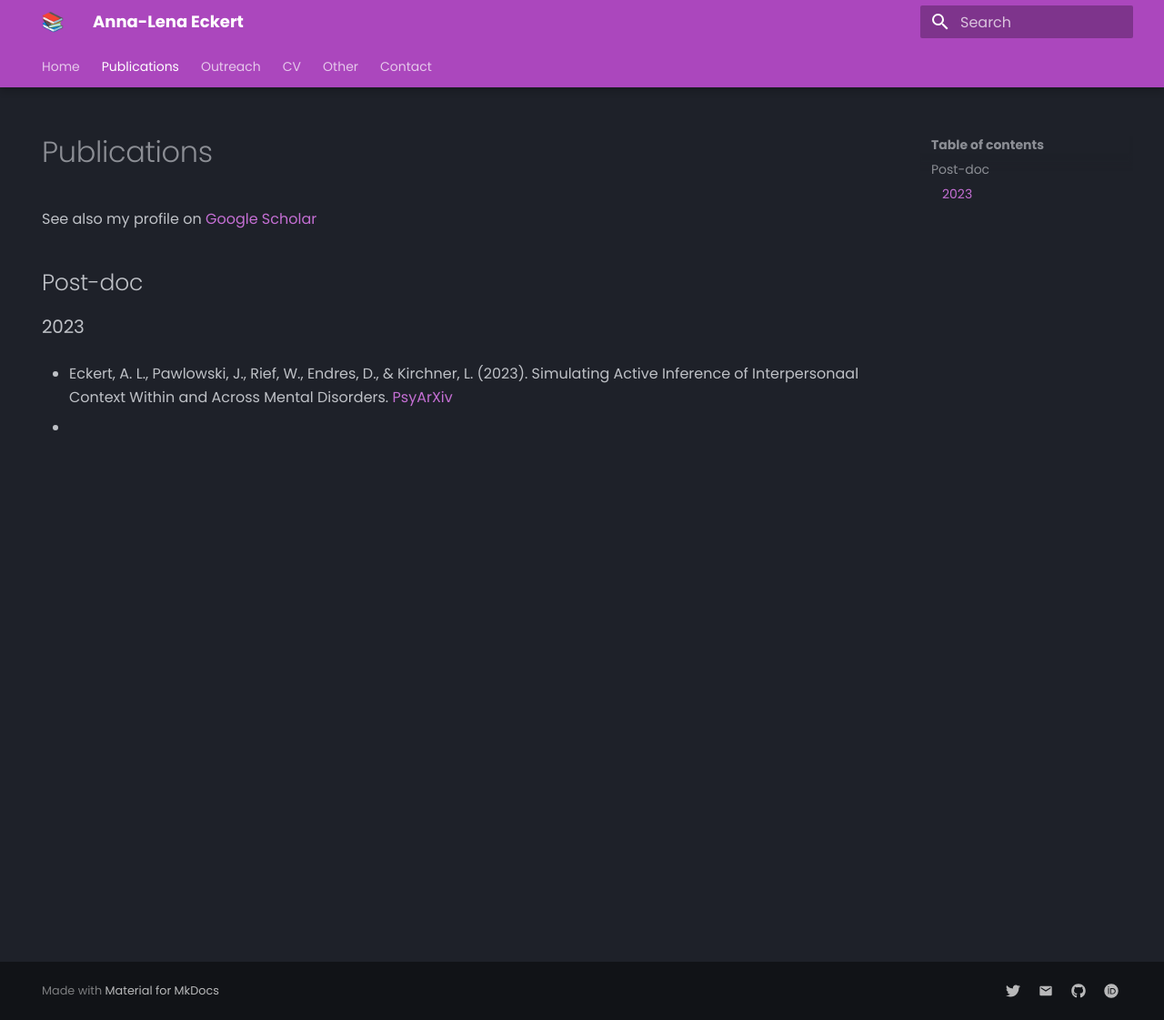
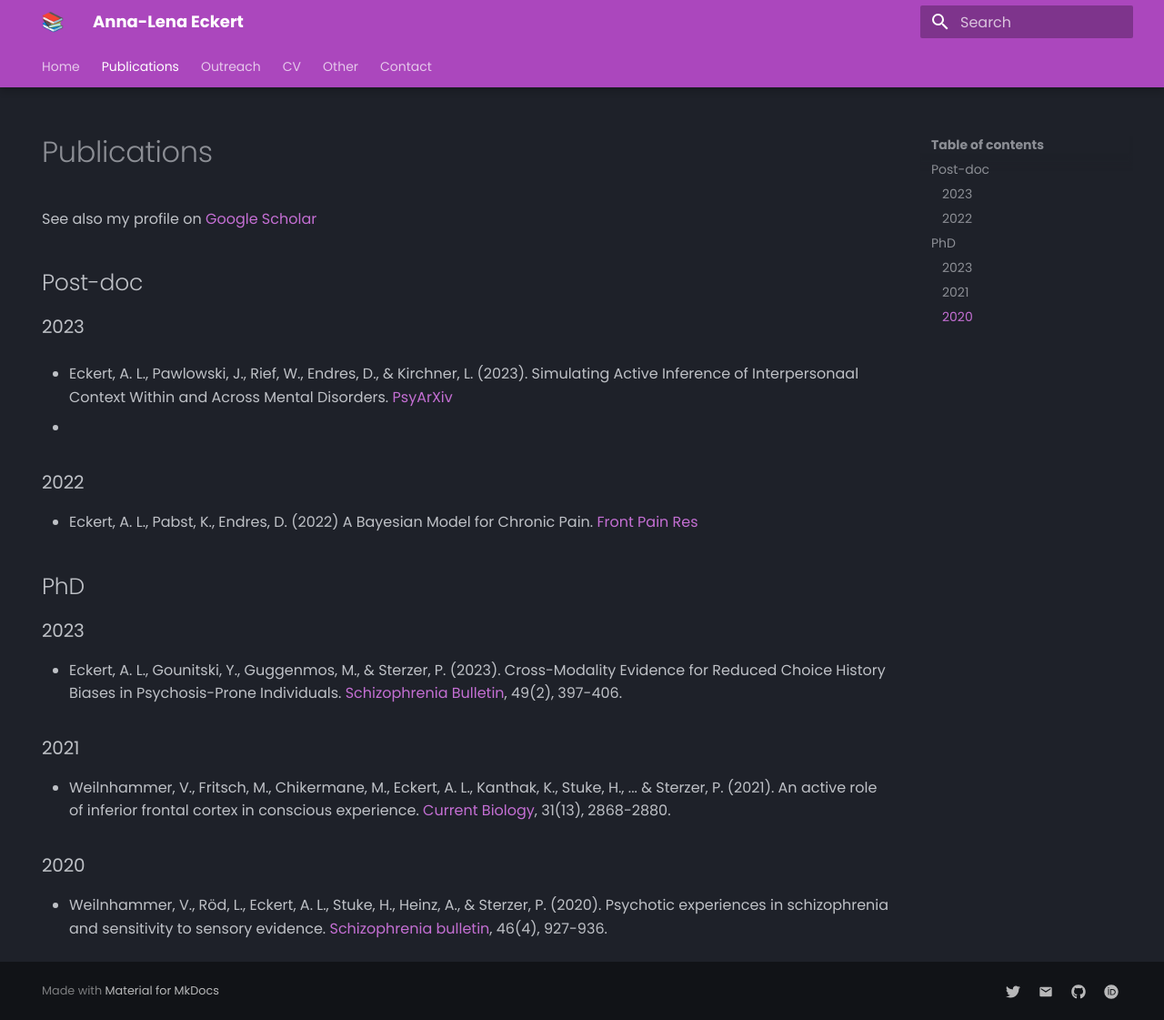
Before and after one commit to Eckertal/personal-website, an MkDocs documentation site: the page built from docs/publications.md, in a window 1280 px wide and 1121 px high. Shown: the whole window at 91% size. Built offline with MkDocs 1.6.1 and Material for MkDocs 9.7.7, drawn with Linux system fonts in a browser that asks for light colours.

Commit message:
updated pub list

```diff
--- a/docs/publications.md
+++ b/docs/publications.md
@@ -12,3 +12,21 @@ See also my profile on [Google Scholar](https://scholar.google.com/citations?hl=
 - Eckert, A. L., Pawlowski, J., Rief, W., Endres, D., & Kirchner, L. (2023). Simulating Active Inference of Interpersonaal Context Within and Across Mental Disorders. [PsyArXiv](https://osf.io/preprints/psyarxiv/8aexf/)
 
 -
+
+### 2022
+
+- Eckert, A. L., Pabst, K., Endres, D. (2022) A Bayesian Model for Chronic Pain. [Front Pain Res](https://www.frontiersin.org/articles/10.3389/fpain.2022.966034/full)
+
+## PhD
+
+### 2023
+
+- Eckert, A. L., Gounitski, Y., Guggenmos, M., & Sterzer, P. (2023). Cross-Modality Evidence for Reduced Choice History Biases in Psychosis-Prone Individuals. [Schizophrenia Bulletin](https://academic.oup.com/schizophreniabulletin/article/49/2/397/6849479), 49(2), 397-406.
+
+### 2021
+
+- Weilnhammer, V., Fritsch, M., Chikermane, M., Eckert, A. L., Kanthak, K., Stuke, H., ... & Sterzer, P. (2021). An active role of inferior frontal cortex in conscious experience. [Current Biology](https://www.sciencedirect.com/science/article/pii/S0960982221005789), 31(13), 2868-2880.
+
+### 2020
+
+- Weilnhammer, V., Röd, L., Eckert, A. L., Stuke, H., Heinz, A., & Sterzer, P. (2020). Psychotic experiences in schizophrenia and sensitivity to sensory evidence. [Schizophrenia bulletin](https://academic.oup.com/schizophreniabulletin/article/46/4/927/5753420), 46(4), 927-936.
```
